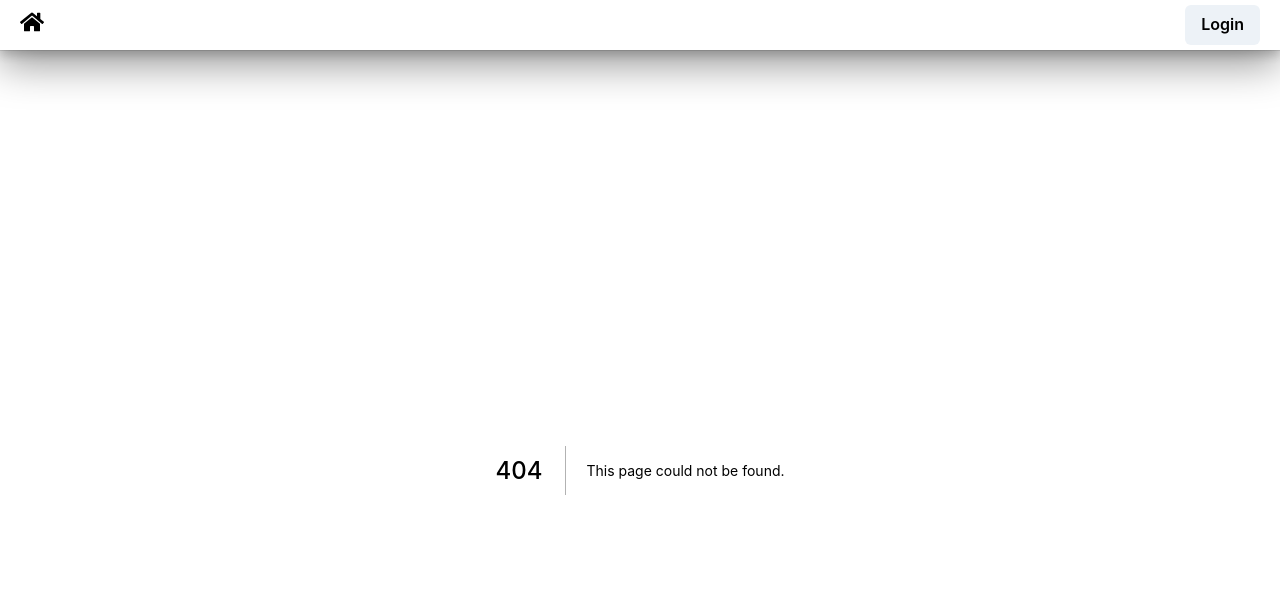
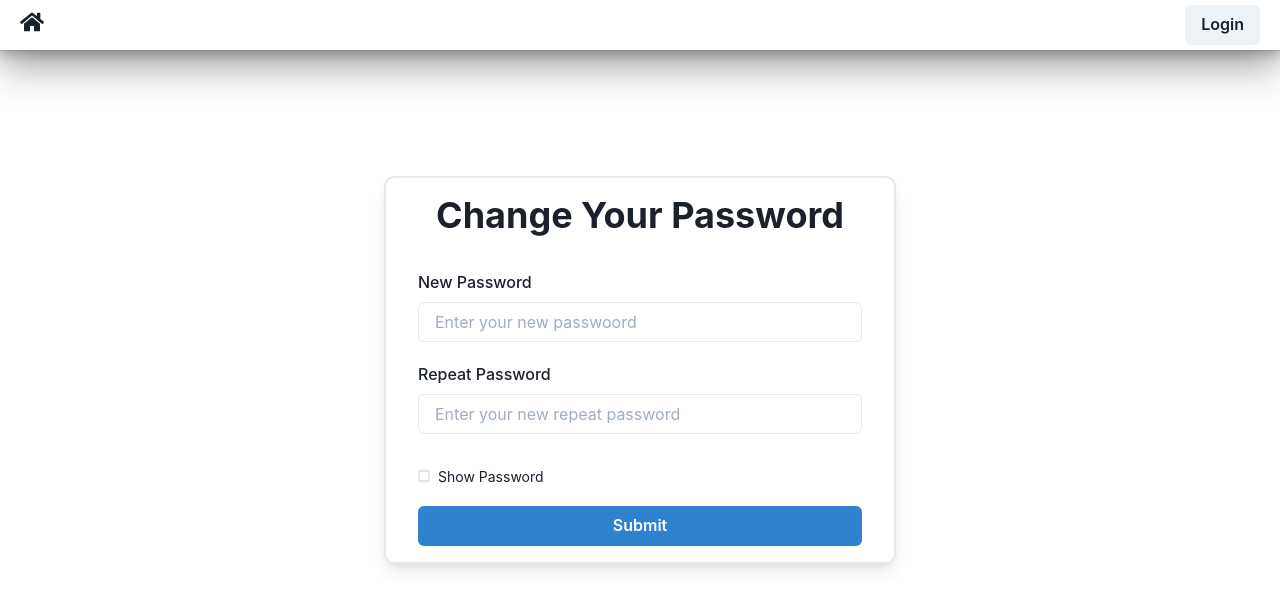
Before and after one commit to Rickykn/individual-project-ricky, a Next.js app: page /reset_password in a window 1280 px wide. Before the commit this address had no page. Shown: the top 610 px of the page. Built offline with nearby package versions, Linux system fonts and the light colour scheme.

Commit message:
feat: send email forgot password and reset password done

```diff
--- a/src/pages/login/index.jsx
+++ b/src/pages/login/index.jsx
@@ -150,7 +150,9 @@ const LoginPage = () => {
 
               <Stack isInline justifyContent="space-between" mt={5}>
                 <Box>
-                  <ChakraLink>Forgot your password?</ChakraLink>
+                  <Link href="/forgot_password">
+                    <ChakraLink>Forgot your password?</ChakraLink>
+                  </Link>
                 </Box>
                 <Link href="/register">
                   <Box>
--- /dev/null
+++ b/src/pages/reset_password/index.jsx
@@ -0,0 +1,143 @@
+import {
+  Flex,
+  Box,
+  Heading,
+  FormControl,
+  FormLabel,
+  Input,
+  Button,
+  InputGroup,
+  FormHelperText,
+  Checkbox,
+  useToast,
+} from "@chakra-ui/react";
+import { useFormik } from "formik";
+import { useRouter } from "next/router";
+import { useState } from "react";
+import * as Yup from "yup";
+import { axiosInstance } from "../../configs/api";
+
+const ResetPassword = () => {
+  const [passwordVisible, setPasswordVisible] = useState(false);
+  const router = useRouter();
+  const toast = useToast();
+
+  const resetPasswordHandler = async (values) => {
+    try {
+      const newPassword = {
+        password: values.newPassword,
+        forgotPasswordToken: router.query.fp_token,
+      };
+
+      await axiosInstance.patch("/auth/change-password", newPassword);
+
+      toast({
+        status: "success",
+        title: "Change Password Success",
+        description: "You can login with new password",
+        duration: 2000,
+        position: "top-right",
+      });
+    } catch (err) {
+      console.log(err);
+      toast({
+        title: "Failed reset password",
+        description: err.response.data.message,
+        status: "error",
+        duration: 2000,
+        isClosable: true,
+        position: "top-right",
+      });
+    }
+  };
+  const formik = useFormik({
+    initialValues: {
+      newPassword: "",
+      newRepeatPassword: "",
+    },
+    validationSchema: Yup.object().shape({
+      newPassword: Yup.string()
+        .required("This field is required")
+        .matches(
+          /^(?=.*[a-z])(?=.*[A-Z])(?=.*[0-9])(?=.*[!@#\$%\^&\*])(?=.{8,})/,
+          "Must Contain 8 Characters, One Uppercase, One Lowercase, One Number and One Special Case Character"
+        ),
+      newRepeatPassword: Yup.string().required("This field is required"),
+    }),
+    validateOnChange: false,
+    onSubmit: resetPasswordHandler,
+  });
+  return (
+    <Flex minHeight="75vh" align="center" justifyContent="center">
+      <Box
+        borderWidth="2px"
+        px={4}
+        width="full"
+        maxWidth="lg"
+        borderRadius={10}
+        textAlign={4}
+        boxShadow="lg"
+      >
+        <Box p={4} borderRadius={10}>
+          <Box textAlign="center">
+            <Heading>Change Your Password</Heading>
+          </Box>
+          <Box my={8} textAlign="center">
+            <form>
+              <FormControl isInvalid={formik.errors.newPassword}>
+                <FormLabel htmlFor="inputUsername">New Password</FormLabel>
+
+                <Input
+                  onChange={(event) =>
+                    formik.setFieldValue("newPassword", event.target.value)
+                  }
+                  type={passwordVisible ? "text" : "password"}
+                  placeholder="Enter your new passwoord"
+                />
+
+                <FormHelperText>{formik.errors.newPassword}</FormHelperText>
+              </FormControl>
+
+              <FormControl mt={5} isInvalid={formik.errors.newRepeatPassword}>
+                <FormLabel htmlFor="inputNewRepeatPassword">
+                  Repeat Password
+                </FormLabel>
+                <Input
+                  onChange={(event) =>
+                    formik.setFieldValue(
+                      "newRepeatPassword",
+                      event.target.value
+                    )
+                  }
+                  type={passwordVisible ? "text" : "password"}
+                  placeholder="Enter your new repeat password"
+                />
+                <FormHelperText>
+                  {formik.errors.newRepeatPassword}
+                </FormHelperText>
+              </FormControl>
+            </form>
+          </Box>
+          <Checkbox
+            onChange={() => setPasswordVisible(!passwordVisible)}
+            size="sm"
+          >
+            Show Password
+          </Checkbox>
+          <Button
+            onClick={formik.handleSubmit}
+            width="full"
+            mt={4}
+            colorScheme="blue"
+            type="submit"
+            // disabled={formik.isSubmitting}
+          >
+            Submit
+          </Button>
+        </Box>
+      </Box>
+    </Flex>
+  );
+};
+
+export default ResetPassword;
```
Also changed, not shown: src/pages/forgot_password/index.jsx (added, +103 -0 lines).
